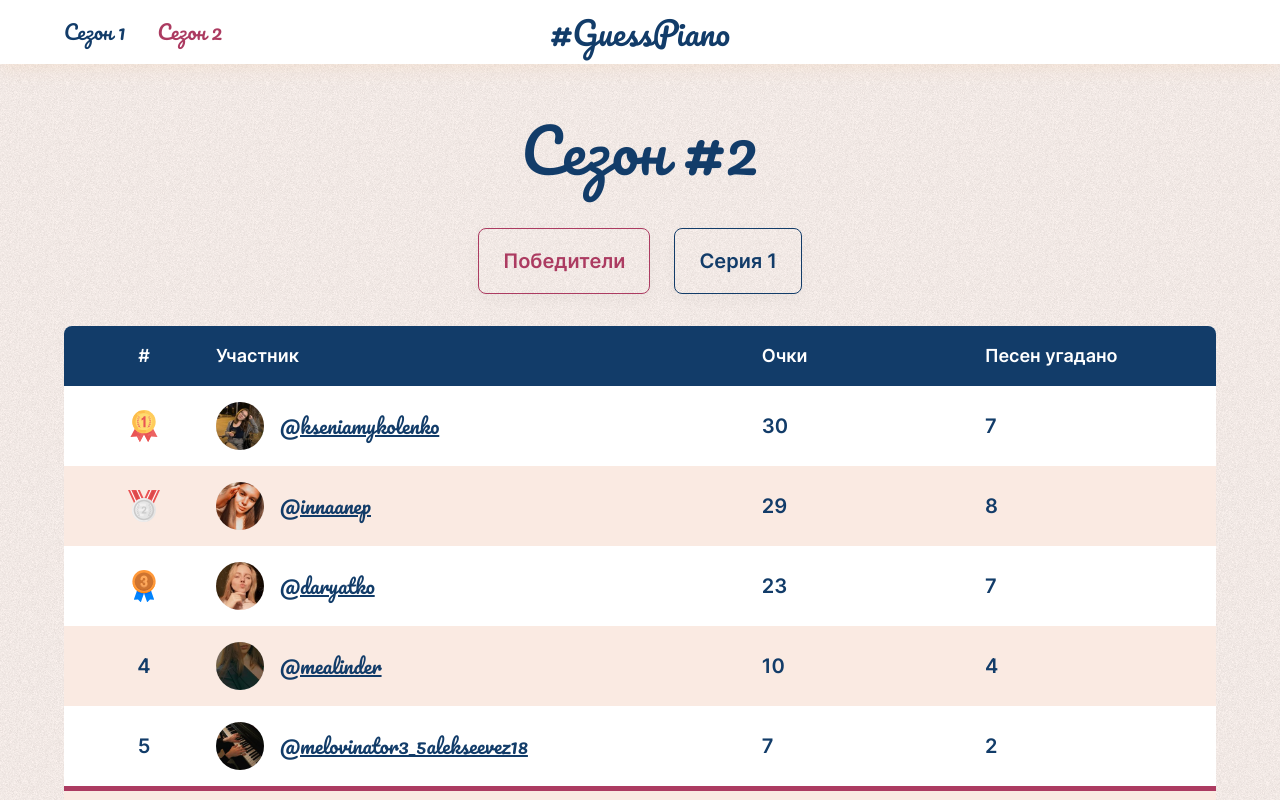
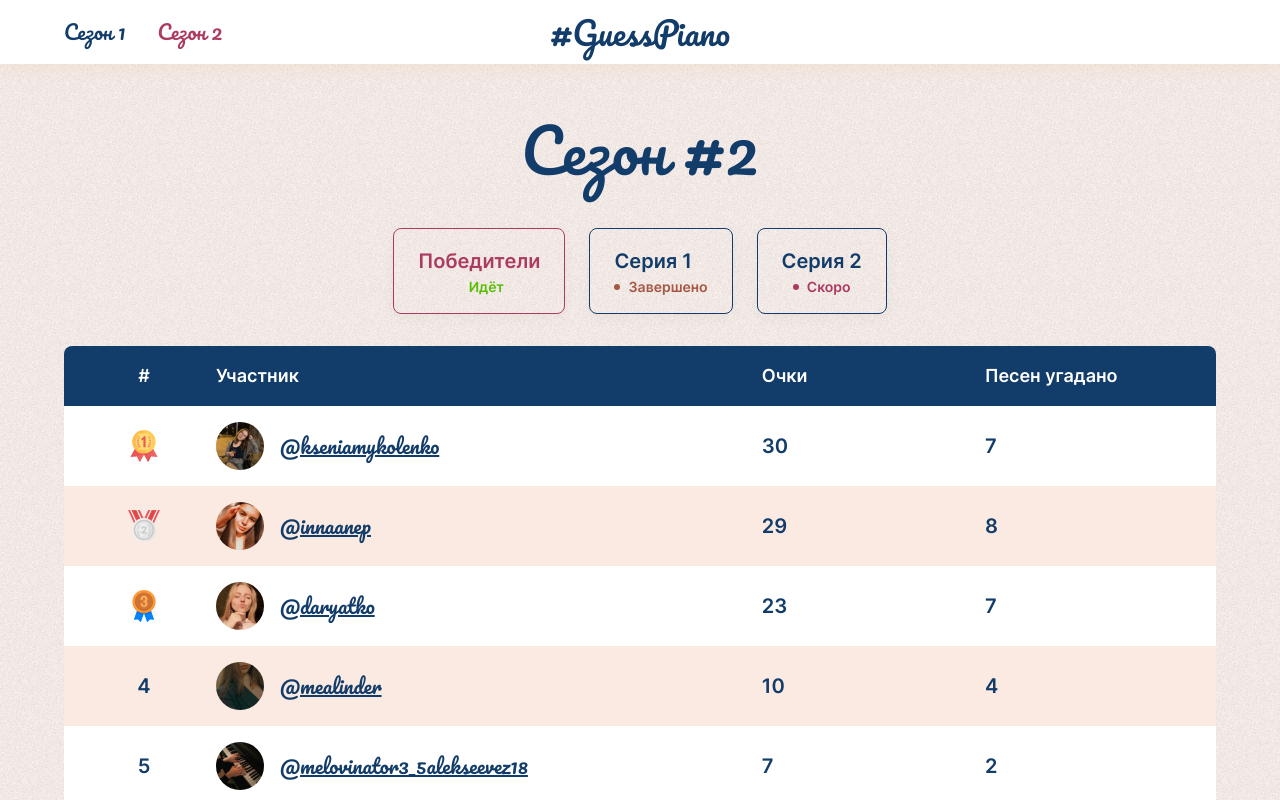
Before and after one commit to ardier16/guess-piano, a Nuxt app: page /season-2 in a window 1280 px wide. Shown: the top 800 px of the page. Built offline with nearby package versions, Linux system fonts and the light colour scheme.

Commit message:
Add status badge

```diff
--- a/components/SeasonViewer.vue
+++ b/components/SeasonViewer.vue
@@ -11,7 +11,14 @@
         active-class="season-viewer__link--active"
         to="#winners"
       >
-        Победители
+        <p class="season-viewer__link-txt">
+          Победители
+        </p>
+
+        <status-badge
+          class="season-viewer__link-status"
+          :status="season.status"
+        />
       </nuxt-link>
 
       <nuxt-link
@@ -21,7 +28,14 @@
         active-class="season-viewer__link--active"
         :to="`#episode-${i + 1}`"
       >
-        Серия {{ i + 1 }}
+        <p class="season-viewer__link-txt">
+          Серия {{ i + 1 }}
+        </p>
+
+        <status-badge
+          class="season-viewer__link-status"
+          :status="episode.status"
+        />
       </nuxt-link>
     </div>
 
@@ -45,11 +59,12 @@
 </template>
 
 <script>
-import EpisodeViewer from './EpisodeViewer.vue'
+import EpisodeViewer from './EpisodeViewer'
+import StatusBadge from './StatusBadge'
 
 export default {
   name: 'SeasonViewer',
-  components: { EpisodeViewer },
+  components: { EpisodeViewer, StatusBadge },
 
   props: {
     season: { type: Object, required: true }
@@ -93,9 +108,7 @@ export default {
   }
 
   &__link {
-    @include typo(h400, medium);
-
-    display: flex;
+    display: grid;
     border: 1px solid color(text);
     color: color(text);
     padding: spacing(400) spacing(500);
@@ -118,6 +131,10 @@ export default {
       color: color(text-primary);
       border-color: color(text-primary);
     }
+
+    &-txt {
+      @include typo(h400, medium);
+    }
   }
 
   &__main {
--- /dev/null
+++ b/components/StatusBadge.vue
@@ -0,0 +1,79 @@
+<template>
+  <div
+    class="status-badge"
+    :class="`status-badge--${status}`"
+  >
+    <div class="status-badge__pin" />
+
+    <p class="status-badge__txt">
+      {{ statusText }}
+    </p>
+  </div>
+</template>
+
+<script>
+import { STATUSES } from '@/constants/statuses'
+
+export default {
+  name: 'StatusBadge',
+
+  props: {
+    status: { type: String, required: true }
+  },
+
+  computed: {
+    statusText () {
+      const STATUS_TEXT_MAP = {
+        [STATUSES.coming]: 'Скоро',
+        [STATUSES.going]: 'Идёт',
+        [STATUSES.finished]: 'Завершено'
+      }
+
+      return STATUS_TEXT_MAP[this.status]
+    }
+  }
+}
+</script>
+
+<style lang="scss" scoped>
+.status-badge {
+  display: grid;
+  grid-auto-flow: column;
+  gap: spacing(300);
+  justify-content: center;
+  align-items: center;
+
+  &--going { color: color(text-success); }
+  &--coming { color: color(text-primary); }
+  &--finished {
+    color: color(text-error);
+    opacity: 0.7;
+  }
+
+  &--finished &__pin { background-color: color(text-error); }
+  &--coming &__pin { background-color: color(text-primary); }
+  &--going &__pin {
+    background-color: color(text-success);
+    animation: blink 1.5s infinite;
+  }
+
+  &__pin {
+    width: 6px;
+    height: 6px;
+    background-color: inherit;
+    border-radius: 50%;
+  }
+
+  &__txt {
+    @include typo(h200, medium);
+
+    color: inherit;
+  }
+}
+
+@keyframes blink {
+  0% { opacity: 100%; }
+  40% { opacity: 0%; }
+  100% { opacity: 100%; }
+}
+</style>
--- /dev/null
+++ b/constants/statuses.js
@@ -0,0 +1,5 @@
+export const STATUSES = Object.freeze({
+  coming: 'coming',
+  going: 'going',
+  finished: 'finished'
+})
--- a/data/season-1.json
+++ b/data/season-1.json
@@ -1,7 +1,9 @@
 {
   "id": "1",
+  "status": "finished",
   "episodes": [
     {
+      "status": "finished",
       "songs": [
         {
           "name": "Таисия Повалий - За Тобой",
@@ -114,6 +116,7 @@
       ]
     },
     {
+      "status": "finished",
       "songs": [
         {
           "name": "KAZKA - Плакала",
--- a/data/season-2.json
+++ b/data/season-2.json
@@ -1,7 +1,9 @@
 {
   "id": "2",
+  "status": "going",
   "episodes": [
     {
+      "status": "finished",
       "songs": [
         {
           "name": "SLAVA MARLOW - СНОВА Я НАПИВАЮСЬ",
@@ -95,6 +97,10 @@
           ]
         }
       ]
+    },
+    {
+      "status": "coming",
+      "songs": []
     }
   ]
 }
--- a/styles/colors.scss
+++ b/styles/colors.scss
@@ -11,8 +11,8 @@ $color-gray-700: #3b3642;
 $color-gray-800: #242127;
 $color-gray-900: #0c0b0d;
 
-$color-red-500: #e9512b;
-$color-green-500: #43ad61;
+$color-red-500: #851c02;
+$color-green-500: #59be06;
 $color-blue-500: #1282e9;
 
 $color-blue-dark: #123c69;
```
